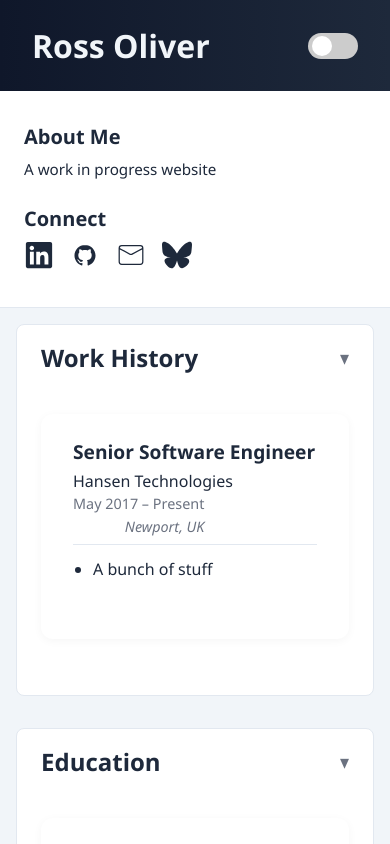
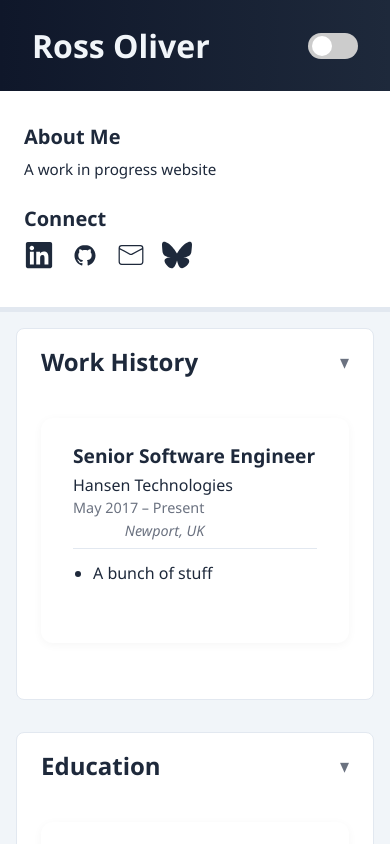
Before and after one commit to NanoRossi/PortfolioSite, a React (Create React App) app: page / in a window 390 px wide. Built offline with nearby package versions, Linux system fonts and the light colour scheme.

Commit message:
update responsive css sizing

```diff
--- a/src/App.css
+++ b/src/App.css
@@ -238,7 +238,7 @@ input:checked + .slider:before {
 /* ============================= */
 /*         RESPONSIVE            */
 /* ============================= */
-@media (max-width: 768px) {
+@media (max-width: 775px) {
   .content-container {
     flex-direction: column;
   }
@@ -246,7 +246,7 @@ input:checked + .slider:before {
   .sidebar {
     width: 100%;
     border-right: none;
-    border-bottom: 1px solid var(--color-border);
+    border-bottom: 5px solid var(--color-border);
   }
 
   .main-content {
```
